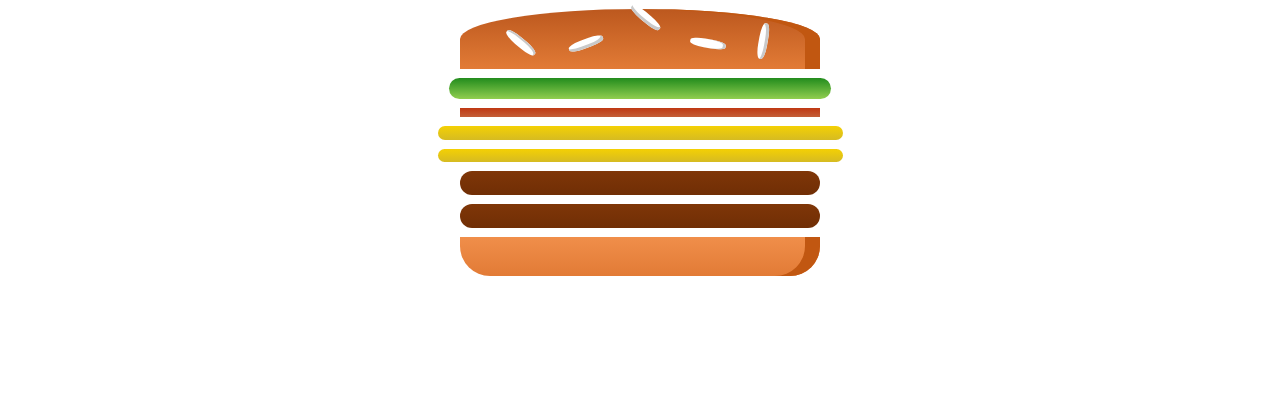
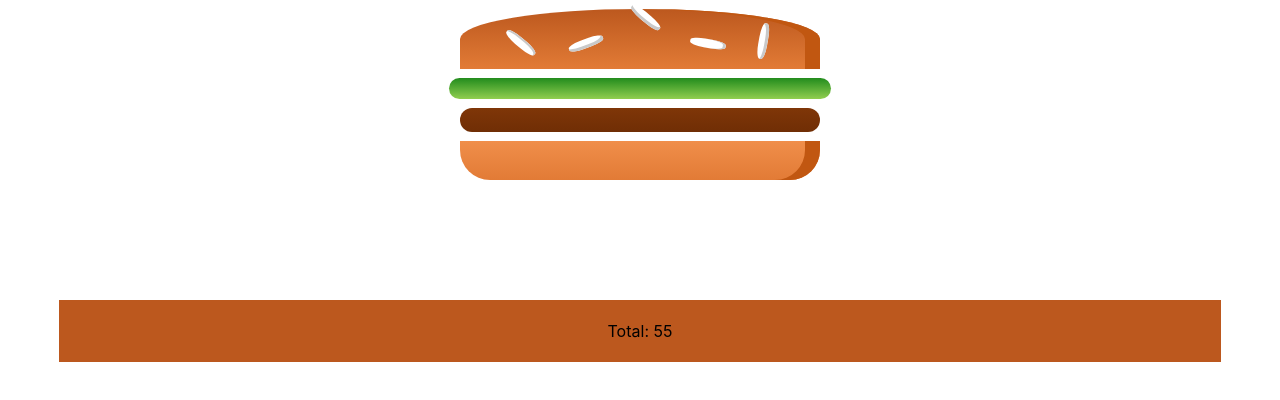
Before and after one commit to someq/burger-app, a React (Create React App) app: page / in a window 1280 px wide. Shown: the top 400 px of the page. Built offline with nearby package versions, Linux system fonts and the light colour scheme.

Commit message:
Динамический вывод компонентов бургера в общем компоненте react Ingredient.js. Подсчёт и вывод общей цены.

```diff
--- a/src/App.css
+++ b/src/App.css
@@ -145,3 +145,14 @@
         height: 200px;
     }
 }
+
+.panel {
+    background: #bc581e;
+    padding: 5px;
+    max-width: 90%;
+    margin: 0 auto;
+}
+
+.total {
+    text-align: center;
+}
--- a/src/App.js
+++ b/src/App.js
@@ -1,80 +1,67 @@
 import React, {Component} from 'react';
 import './App.css';
 import Burger from './components/Burger/Burger';
+import Ingredient from "./components/Burger/Ingredient/Ingredient";
 
 
 // список доступных ингредиентов
 const availableIngredients = [
-    {name: 'salad', price: 5, label: 'Салат'},
-    {name: 'cheese', price: 20, label: 'Сыр'},
-    {name: 'meat', price: 30, label: 'Мясо'},
-    {name: 'bacon', price: 20, label: 'Бекон'}
+    {name: 'salad', price: 5, label: 'Салат', className: 'Salad'},
+    {name: 'cheese', price: 20, label: 'Сыр', className: 'Cheese'},
+    {name: 'meat', price: 30, label: 'Мясо', className: 'Meat'},
+    {name: 'bacon', price: 20, label: 'Бекон', className: 'Bacon'}
 ];
 
 
 class App extends Component {
     state = {
-        ingredients: {
-            salad: {count: 1, total: 0},
-            cheese: {count: 2, total: 0},
-            meat: {count: 2, total: 0},
-            bacon: {count: 1, total: 0}
-        }
+        ingredients: [
+            {name: 'salad', count: 1, price: 5, className: 'Salad'},
+            {name: 'meat', count: 1, price: 30, className: 'Meat'}
+        ]
     };
 
-    addIngredient = (name) => {
-        // скопировать ингредиент
-        let ingredient = {...this.state.ingredients[name]};
+    changeIngredient = (name, amount, price) => {
+        let ingredient = this.state.ingredients.find(item => item.name === name);
+        if(ingredient) ingredient = {...ingredient};
+        else {
+            let ingredientInfo = availableIngredients.find(item => item.name === name);
+            ingredient = {name: 'name', count: 0, price: 0, className: ingredientInfo.className};
+        }
 
-        // поменять свойства в копии ингредиента
-        // find - метод массива, который работает аналогично findIndex,
-        // но находит не индекс элемента в массиве,
-        // а возвращает сам элемент.
-        let price = availableIngredients.find(item => item.name === name).price;
-        ingredient.count += 1;
-        ingredient.total = ingredient.count * price;
+        ingredient.count += amount;
+        if(ingredient.count < 0) ingredient.count = 0;
+        ingredient.price = ingredient.count * price;
 
-        // скопипровать объект "ингредиенты"
-        let ingredients = {...this.state.ingredients};
-
-        // поменять ингредиент в копии объекта "ингредиенты"
-        ingredients[name] = ingredient;
-
-        // скопировать состояние (state) компонента App.js
-        let state = {...this.state};
-
-        // поменять объект "игредиенты" в копии состояния (state)
-        state.ingredients = ingredients;
-
-        // задать новый state с перерисовкой компонентов на странице
+        let ingredients = [...this.state.ingredients, ingredient];
+        let state = {...this.state, ingredients};
         this.setState(state);
     };
 
-    removeIngredient = (name) => {
-        // всё то же самое, что и в addIngredient
-        // только количество уменьшается на 1, а не увеличивается
-        // и есть проверка, что нельзя уменьшить количество ингредиента меньше 0
+    getIngredients = () => {
+        let ingredients = [];
+        for (let i = 0; i < this.state.ingredients.length; i++) {
+            let ingredient = this.state.ingredients[i];
+            for (let j = 0; j < ingredient.count; j++) {
+                ingredients.push(<Ingredient className={ingredient.className}/>)
+            }
+        }
+        return ingredients;
+    };
 
-        let ingredient = {...this.state.ingredients[name]};
-        let price = availableIngredients.find(item => item.name === name).price;
-        if (ingredient.count > 0) {
-            ingredient.count -= 1;
-        }
-        ingredient.total = ingredient.count * price;
-
-        let ingredients = {...this.state.ingredients};
-        ingredients[name] = ingredient;
-
-        let state = {...this.state};
-        state.ingredients = ingredients;
-
-        this.setState(state);
+    getTotal = () => {
+        return 20 + this.state.ingredients.reduce((total, ingredient) => total + ingredient.price, 0);
     };
 
     render() {
         return (
             <div className="App">
-                <Burger ingredients={this.state.ingredients}/>
+                <Burger>
+                    {this.getIngredients()}
+                </Burger>
+                <div class="panel">
+                    <p class="total">Total: {this.getTotal()}</p>
+                </div>
                 {/* здесь вывести панель с общей ценой */}
                 {/* для подсчёта цены можно добавить метод в App.js */}
                 {/* и вызвать его в фигурных скобках в JSX, */}
--- a/src/components/Burger/Bacon/Bacon.js
+++ /dev/null
@@ -1,9 +0,0 @@
-import React from 'react';
-
-
-function Bacon() {
-    return <div className="Bacon"/>;
-}
-
-
-export default Bacon;
--- a/src/components/Burger/Burger.js
+++ b/src/components/Burger/Burger.js
@@ -1,30 +1,13 @@
 import React from 'react';
-import Bacon from './Bacon/Bacon';
-import Cheese from './Cheese/Cheese';
-import Meat from './Meat/Meat';
-import Salad from './Salad/Salad';
 
 
 function Burger(props) {
-    // распаковка ключей props.ingredients в 4 переменных: salad, meat, cheese, bacon
-    // props.ingredients приходит из state.ingredients компонента App.js
-    const {salad, meat, cheese, bacon} = props.ingredients;
-
-    // создаём массивы из компонентов Salad, Meat, Cheese и Bacon,
-    // используя количество, указанное в свойстве count каждого ингредиента.
-    // Вариант с одним массивом для всех ингредиентов.
-    let ingredients = [];
-    for (let i = 0; i < salad.count; i++) ingredients.push(<Salad/>);
-    for (let i = 0; i < bacon.count; i++) ingredients.push(<Bacon/>);
-    for (let i = 0; i < cheese.count; i++) ingredients.push(<Cheese/>);
-    for (let i = 0; i < meat.count; i++) ingredients.push(<Meat/>);
-
     return <div className="Burger">
         <div className="BreadTop">
             <div className="Seeds1"/>
             <div className="Seeds2"/>
         </div>
-        {ingredients}
+        {props.children}
         <div className="BreadBottom"/>
     </div>
 }
--- a/src/components/Burger/Cheese/Cheese.js
+++ /dev/null
@@ -1,9 +0,0 @@
-import React from 'react';
-
-
-function Cheese() {
-    return <div className="Cheese"/>;
-}
-
-
-export default Cheese;
--- /dev/null
+++ b/src/components/Burger/Ingredient/Ingredient.js
@@ -0,0 +1,9 @@
+import React from 'react';
+
+
+function Ingredient(props) {
+    return <div className={props.className}/>;
+}
+
+
+export default Ingredient;
--- a/src/components/Burger/Meat/Meat.js
+++ /dev/null
@@ -1,9 +0,0 @@
-import React from 'react';
-
-
-function Meat() {
-    return <div className="Meat"/>;
-}
-
-
-export default Meat;
--- a/src/components/Burger/Salad/Salad.js
+++ /dev/null
@@ -1,9 +0,0 @@
-import React from 'react';
-
-
-function Salad() {
-    return <div className="Salad"/>;
-}
-
-
-export default Salad;
```
